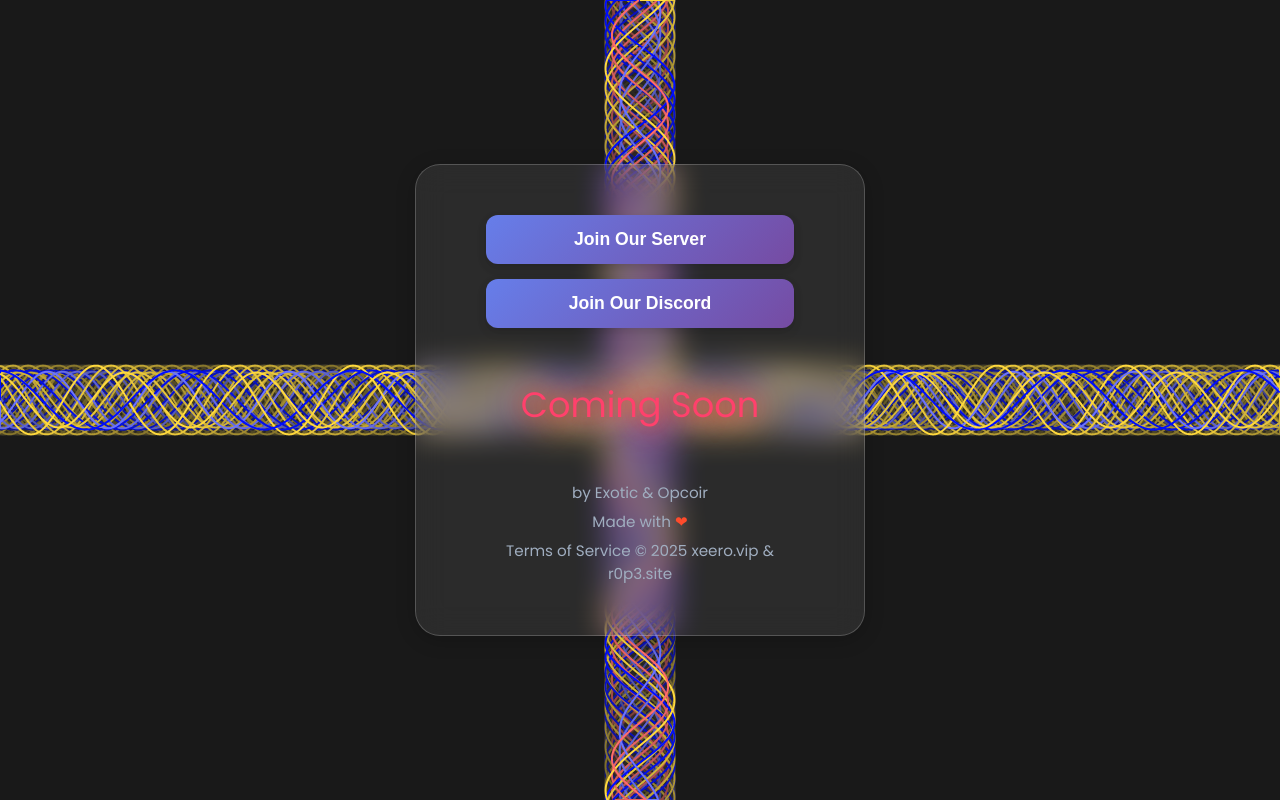
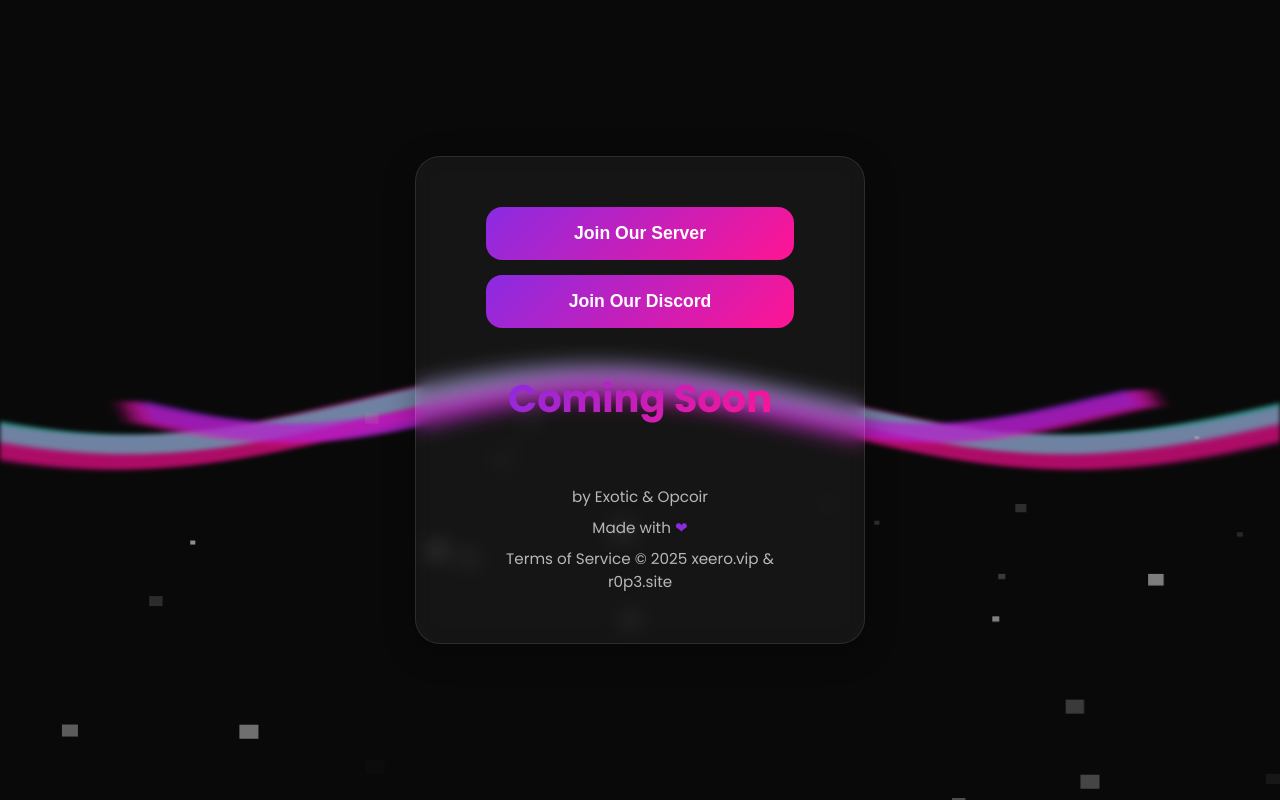
Before and after one commit to deadexotic/r0p3.site, a plain HTML site: page index.html in a window 1280 px wide. Drawn offline with Linux system fonts and the light colour scheme; grey boxes are pictures that could not be loaded; animation ran at ten frames a second.

Commit message:
Add files via upload

```diff
--- a/index.html
+++ b/index.html
@@ -12,15 +12,15 @@
         <link href="https://fonts.googleapis.com/css2?family=Poppins:wght@300;400;600;700&display=swap" rel="stylesheet">
         <style>
             :root {
-                --background-color: #1e1e1e;
-                --accent-gradient: linear-gradient(135deg, #667eea 0%, #764ba2 100%);
-                --primary-color: #ff4b2b;
-                --secondary-color: #ff416c;
+                --background-color: #0a0a0a;
+                --accent-gradient: linear-gradient(135deg, #8A2BE2 0%, #FF1493 100%);
+                --primary-color: #8A2BE2;
+                --secondary-color: #FF1493;
                 --text-color: #ffffff;
-                --muted-text-color: #a0aec0;
+                --muted-text-color: #b8b8b8;
                 --button-hover: rgba(255, 255, 255, 0.1);
                 --transition-speed: 0.4s;
-                --box-shadow: 0 4px 20px rgba(0, 0, 0, 0.2);
+                --box-shadow: 0 8px 32px rgba(0, 0, 0, 0.3);
             }
 
             * {
@@ -42,21 +42,41 @@
             }
 
             #wave-canvas {
-                position: absolute;
+                position: fixed;
                 top: 0;
                 left: 0;
                 width: 100%;
                 height: 100%;
                 z-index: -1;
+                filter: blur(2px);
+            }
+
+            .snowflake {
+                position: fixed;
+                width: 20px;
+                height: 20px;
+                background-image: url('https://external-content.duckduckgo.com/iu/?u=https%3A%2F%2Fclipart.info%2Fimages%2Fccovers%2F1559758193white-snowflake-png-37.png&f=1&nofb=1&ipt=a4bf095acddef1ed3a2201bed26124e3f28e150854d58011620a1d30de2d400d&ipo=images');
+                background-size: contain;
+                background-repeat: no-repeat;
+                pointer-events: none;
+                animation: fall linear infinite;
+                opacity: 0.5;
+                z-index: -1;
+            }
+
+            @keyframes fall {
+                to {
+                    transform: translateY(100vh);
+                }
             }
 
             .main-container {
-                background: rgba(255, 255, 255, 0.08);
+                background: rgba(255, 255, 255, 0.05);
                 padding: 50px 70px;
                 border-radius: 25px;
                 box-shadow: var(--box-shadow);
-                backdrop-filter: blur(15px);
-                border: 1px solid rgba(255, 255, 255, 0.2);
+                backdrop-filter: blur(10px);
+                border: 1px solid rgba(255, 255, 255, 0.1);
                 text-align: center;
                 display: flex;
                 flex-direction: column;
@@ -71,6 +91,11 @@
             @keyframes fadeIn {
                 to {
                     opacity: 1;
+                    transform: translateY(0);
+                }
+                from {
+                    opacity: 0;
+                    transform: translateY(20px);
                 }
             }
 
@@ -82,45 +107,53 @@
             }
 
             .btn {
-                padding: 14px 22px;
+                padding: 16px 24px;
                 border: none;
-                border-radius: 12px;
+                border-radius: 16px;
                 font-size: 1.1em;
                 font-weight: 600;
                 cursor: pointer;
-                transition: background var(--transition-speed) ease, transform var(--transition-speed) ease, box-shadow var(--transition-speed) ease, opacity 0.5s ease;
+                transition: all var(--transition-speed) cubic-bezier(0.4, 0, 0.2, 1);
                 position: relative;
                 overflow: hidden;
                 color: var(--text-color);
-                box-shadow: 0 4px 10px rgba(0,0,0,0.15);
                 background: var(--accent-gradient);
                 opacity: 0;
                 animation: fadeInButtons 1s ease forwards;
             }
 
             .btn:hover {
-                background: var(--primary-color);
-                transform: translateY(-3px) scale(1.02);
-                box-shadow: 0 8px 20px rgba(0,0,0,0.25);
+                transform: translateY(-5px);
+                box-shadow: 0 10px 25px rgba(138, 43, 226, 0.4);
             }
 
             @keyframes fadeInButtons {
-                0% { opacity: 0; }
-                100% { opacity: 1; }
+                0% {
+                    opacity: 0;
+                    transform: translateY(10px);
+                }
+                100% {
+                    opacity: 1;
+                    transform: translateY(0);
+                }
             }
 
             .coming-soon {
-                font-size: 2.2em;
-                color: var(--secondary-color);
-                animation: pulseGlow 2s infinite;
+                font-size: 2.4em;
+                background: var(--accent-gradient);
+                -webkit-background-clip: text;
+                background-clip: text;
+                color: transparent;
+                font-weight: 700;
+                animation: floatText 3s ease-in-out infinite;
             }
 
-            @keyframes pulseGlow {
+            @keyframes floatText {
                 0%, 100% {
-                    text-shadow: 0 0 12px var(--secondary-color), 0 0 24px var(--secondary-color);
+                    transform: translateY(0);
                 }
                 50% {
-                    text-shadow: 0 0 24px var(--primary-color), 0 0 36px var(--primary-color);
+                    transform: translateY(-10px);
                 }
             }
 
@@ -129,29 +162,42 @@
                 color: var(--muted-text-color);
                 display: flex;
                 flex-direction: column;
-                gap: 6px;
+                gap: 8px;
                 align-items: center;
             }
 
             .credits a {
                 color: var(--muted-text-color);
                 text-decoration: none;
-                transition: color var(--transition-speed) ease;
+                transition: all var(--transition-speed) ease;
+                position: relative;
             }
 
-            .credits a:hover {
-                color: var(--primary-color);
+            .credits a::after {
+                content: '';
+                position: absolute;
+                width: 0;
+                height: 2px;
+                bottom: -2px;
+                left: 0;
+                background: var(--accent-gradient);
+                transition: width var(--transition-speed) ease;
+            }
+
+            .credits a:hover::after {
+                width: 100%;
             }
 
             .heart {
                 color: var(--primary-color);
                 cursor: pointer;
-                transition: transform 0.4s ease, color var(--transition-speed) ease;
+                transition: transform 0.4s cubic-bezier(0.68, -0.6, 0.32, 1.6);
+                display: inline-block;
             }
 
             .heart.active {
                 color: var(--secondary-color);
-                transform: scale(1.4);
+                transform: scale(1.5) rotate(360deg);
             }
 
             @media (max-width: 480px) {
@@ -161,37 +207,33 @@
 
                 .btn {
                     font-size: 1em;
-                    padding: 12px 18px;
+                    padding: 14px 20px;
                 }
 
                 .coming-soon {
-                    font-size: 1.6em;
+                    font-size: 1.8em;
                 }
             }
         </style>
     </head>
     <body>
         <canvas id="wave-canvas"></canvas>
+        <div id="snowflakes-container"></div>
 
         <div class="main-container">
-            <!-- Join Our Server Button -->
             <div class="button-group">
                 <button class="btn" onclick="window.open('https://steam-redirect-link.com/join-server', '_blank')">
                     Join Our Server
                 </button>
-
-                <!-- Discord Button -->
                 <button class="btn" onclick="window.open('https://discord.gg/yourdiscord', '_blank')">
                     Join Our Discord
                 </button>
             </div>
 
-            <!-- Coming Soon Section -->
             <div class="coming-soon">
                 Coming Soon
             </div>
 
-            <!-- Credits Section -->
             <div class="credits">
                 <div>by <span>Exotic</span> & <span>Opcoir</span></div>
                 <div>
@@ -206,17 +248,15 @@
         </div>
 
         <script>
-            // Interactive Heart Animation
             function toggleHeart() {
                 const heart = document.querySelector('.heart');
                 heart.classList.toggle('active');
             }
 
-            // 4-Directional Waves Background Animation with Motion Blur
             const canvas = document.getElementById('wave-canvas');
             const ctx = canvas.getContext('2d');
+            let width, height;
 
-            let width, height;
             function resizeCanvas() {
                 width = canvas.width = window.innerWidth;
                 height = canvas.height = window.innerHeight;
@@ -224,81 +264,134 @@
             window.addEventListener('resize', resizeCanvas);
             resizeCanvas();
 
-            const waves = [];
-            const waveCount = 8; // Increased for multiple directions
+            class Wave3D {
+                constructor() {
+                    this.points = [];
+                    this.speed = 0.001 + Math.random() * 0.001; // Reduced speed
+                    this.color = this.getRandomColor();
+                    this.z = Math.random() * 200 - 100;
+                    this.thickness = 15 + Math.random() * 20; // Reduced thickness
+                    this.initPoints();
+                }
 
-            for (let i = 0; i < waveCount; i++) {
-                waves.push({
-                    speed: 0.005 + Math.random() * 0.003, // Slower speed
-                    amplitude: 15 + Math.random() * 25,
-                    wavelength: 120 + Math.random() * 80,
-                    phase: Math.random() * Math.PI * 2,
-                    color: getRandomColor(),
-                    direction: i % 4 // Four directions
-                });
+                getRandomColor() {
+                    const colors = [
+                        'rgba(138, 43, 226, ',
+                        'rgba(255, 20, 147, ',
+                        'rgba(64, 224, 208, '
+                    ];
+                    return colors[Math.floor(Math.random() * colors.length)];
+                }
+
+                initPoints() {
+                    const segments = 50;
+                    for (let i = 0; i <= segments; i++) {
+                        this.points.push({
+                            x: (width * i) / segments,
+                            y: height / 2,
+                            z: this.z
+                        });
+                    }
+                }
+
+                update(time) {
+                    this.points.forEach((point, i) => {
+                        const factor = (time * this.speed + i * 0.2) % (Math.PI * 2);
+                        point.y = height / 2 + Math.sin(factor) * 30; // Reduced amplitude
+                        point.z = this.z + Math.cos(factor) * 20;
+                    });
+                }
+
+                draw(ctx) {
+                    for (let layer = 0; layer < 10; layer++) {
+                        const layerZ = this.z + layer * 2;
+                        const alpha = 0.1 - (layer * 0.01);
+
+                        ctx.beginPath();
+                        ctx.fillStyle = this.color + alpha + ')';
+
+                        const scale0 = (400 + layerZ) / 400;
+                        const startX = this.points[0].x * scale0 + (1 - scale0) * width / 2;
+                        const startY = this.points[0].y * scale0 + (1 - scale0) * height / 2;
+                        ctx.moveTo(startX, startY);
+
+                        this.points.forEach((point, i) => {
+                            const scale = (400 + layerZ) / 400;
+                            const screenX = point.x * scale + (1 - scale) * width / 2;
+                            const screenY = point.y * scale + (1 - scale) * height / 2;
+
+                            if (i === 0) {
+                                ctx.moveTo(screenX, screenY);
+                            } else {
+                                const prevPoint = this.points[i - 1];
+                                const prevScale = (400 + layerZ) / 400;
+                                const prevX = prevPoint.x * prevScale + (1 - prevScale) * width / 2;
+                                const prevY = prevPoint.y * prevScale + (1 - prevScale) * height / 2;
+
+                                const cpX = (prevX + screenX) / 2;
+                                ctx.quadraticCurveTo(prevX, prevY, cpX, (prevY + screenY) / 2);
+                            }
+                        });
+
+                        for (let i = this.points.length - 1; i >= 0; i--) {
+                            const point = this.points[i];
+                            const scale = (400 + layerZ) / 400;
+                            const screenX = point.x * scale + (1 - scale) * width / 2;
+                            const screenY = (point.y + this.thickness) * scale + (1 - scale) * height / 2;
+
+                            if (i === this.points.length - 1) {
+                                ctx.lineTo(screenX, screenY);
+                            } else {
+                                const nextPoint = this.points[i + 1];
+                                const nextScale = (400 + layerZ) / 400;
+                                const nextX = nextPoint.x * nextScale + (1 - nextScale) * width / 2;
+                                const nextY = (nextPoint.y + this.thickness) * nextScale + (1 - nextScale) * height / 2;
+
+                                const cpX = (nextX + screenX) / 2;
+                                ctx.quadraticCurveTo(nextX, nextY, cpX, (nextY + screenY) / 2);
+                            }
+                        }
+
+                        ctx.closePath();
+                        ctx.fill();
+                    }
+                }
             }
 
-            function getRandomColor() {
-                const colors = ['#6B73FF', '#000DFF', '#FF6B6B', '#FFD93D'];
-                return colors[Math.floor(Math.random() * colors.length)];
-            }
+            const waves = Array(4).fill(null).map(() => new Wave3D()); // Reduced number of waves
 
-            function animate() {
-                // Motion blur effect
-                ctx.fillStyle = 'rgba(30, 30, 30, 0.1)';
+            function animate(time) {
+                ctx.fillStyle = 'rgba(10, 10, 10, 0.4)'; // Increased trail effect
                 ctx.fillRect(0, 0, width, height);
 
+                waves.sort((a, b) => b.z - a.z);
+
                 waves.forEach(wave => {
-                    ctx.beginPath();
-                    let x, y;
-                    const centerX = width / 2;
-                    const centerY = height / 2;
+                    wave.update(time * 0.001);
+                    wave.draw(ctx);
+                });
 
-                    switch(wave.direction) {
-                        case 0: // Right
-                            ctx.moveTo(0, centerY);
-                            for (let i = 0; i <= width; i++) {
-                                x = i;
-                                y = centerY + wave.amplitude * Math.sin((i / wave.wavelength) * 2 * Math.PI + wave.phase + (Date.now() * wave.speed));
-                                ctx.lineTo(x, y);
-                            }
-                            break;
-                        case 1: // Left
-                            ctx.moveTo(width, centerY);
-                            for (let i = width; i >= 0; i--) {
-                                x = i;
-                                y = centerY + wave.amplitude * Math.sin((i / wave.wavelength) * 2 * Math.PI + wave.phase + (Date.now() * wave.speed));
-                                ctx.lineTo(x, y);
-                            }
-                            break;
-                        case 2: // Down
-                            ctx.moveTo(centerX, 0);
-                            for (let i = 0; i <= height; i++) {
-                                y = i;
-                                x = centerX + wave.amplitude * Math.sin((i / wave.wavelength) * 2 * Math.PI + wave.phase + (Date.now() * wave.speed));
-                                ctx.lineTo(x, y);
-                            }
-                            break;
-                        case 3: // Up
-                            ctx.moveTo(centerX, height);
-                            for (let i = height; i >= 0; i--) {
-                                y = i;
-                                x = centerX + wave.amplitude * Math.sin((i / wave.wavelength) * 2 * Math.PI + wave.phase + (Date.now() * wave.speed));
-                                ctx.lineTo(x, y);
-                            }
-                            break;
-                        default:
-                            break;
-                    }
-
-                    ctx.strokeStyle = wave.color;
-                    ctx.lineWidth = 2;
-                    ctx.stroke();
-                });
                 requestAnimationFrame(animate);
             }
 
-            animate();
+            animate(0);
+
+            function createSnowflake() {
+                const snowflake = document.createElement('div');
+                snowflake.classList.add('snowflake');
+                snowflake.style.left = `${Math.random() * window.innerWidth}px`;
+                snowflake.style.animationDuration = `${Math.random() * 3 + 2}s`; // Vary animation duration
+                snowflake.style.opacity = `${Math.random()}`;
+                snowflake.style.transform = `scale(${Math.random()})`;
+                document.getElementById('snowflakes-container').appendChild(snowflake);
+
+                // Remove snowflake after it falls
+                setTimeout(() => {
+                    snowflake.remove();
+                }, 5000);
+            }
+
+            setInterval(createSnowflake, 100); // Create a new snowflake every 100ms
         </script>
     </body>
     </html>
```
Also changed, not shown: tos.html (+73 -17 lines).
